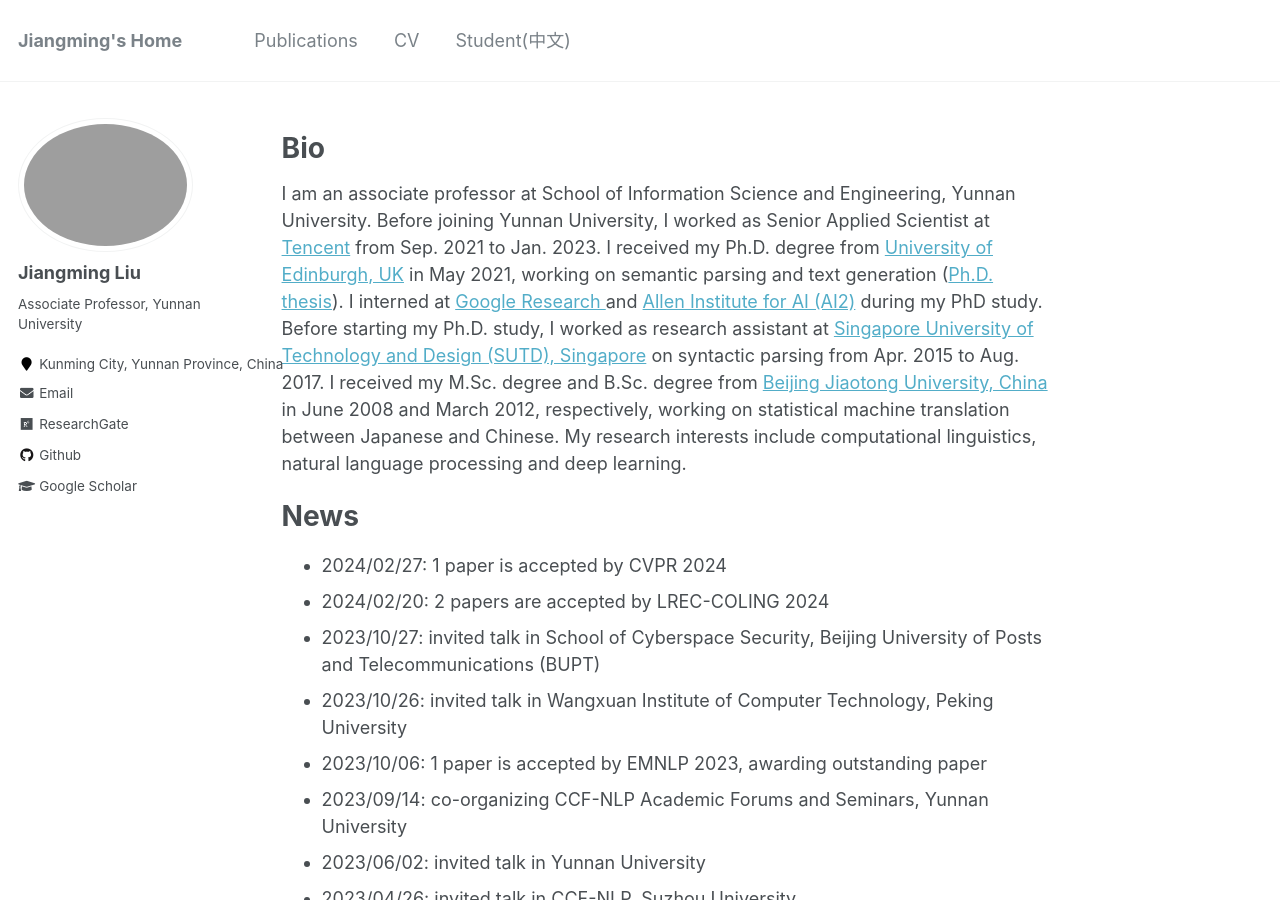
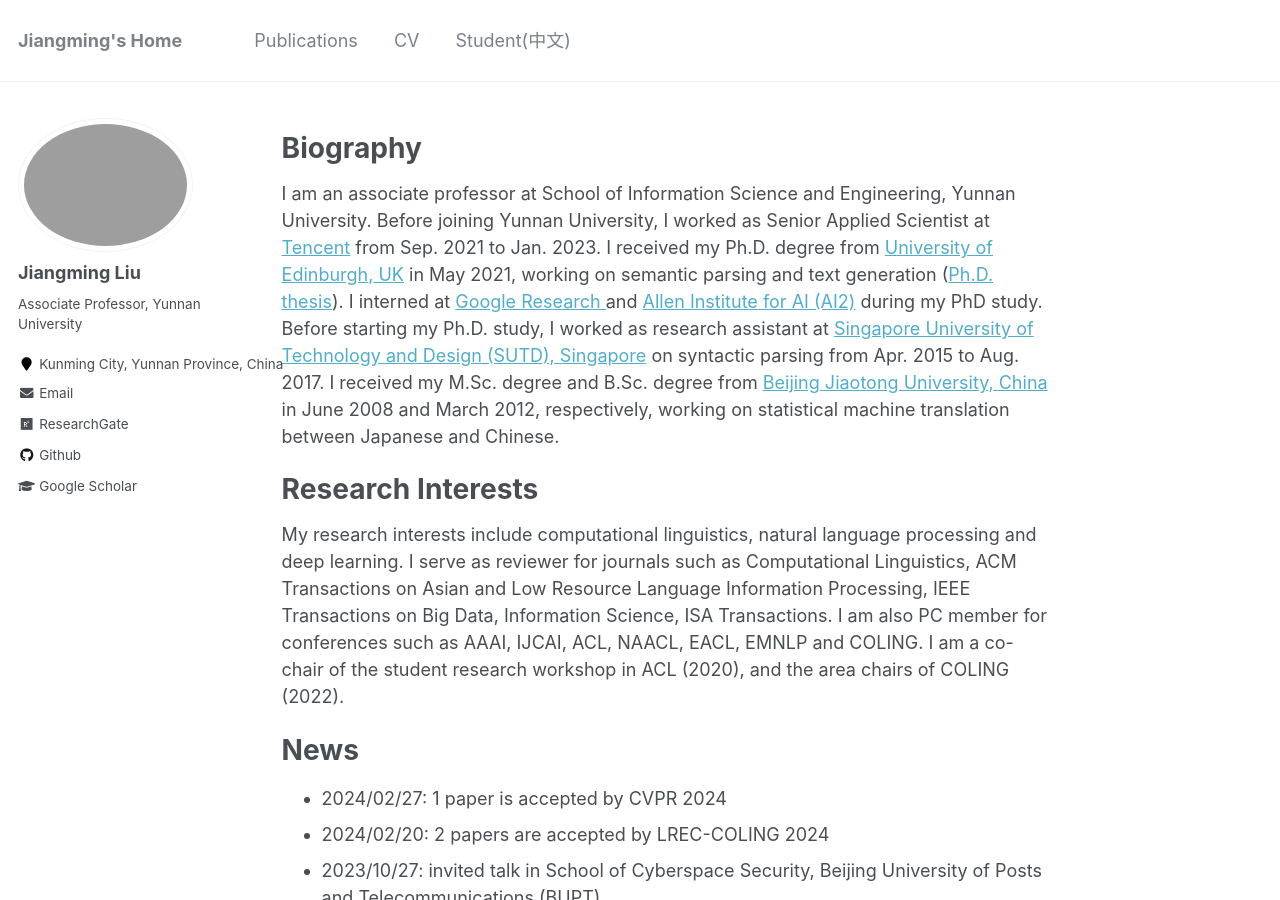
Before and after one commit to LeonCrashCode/LeonCrashCode.github.io, a Jekyll site: the page built from _pages/about.md, in a window 1280 px wide and 900 px high. Built offline with Jekyll 4.4.1, drawn with Linux system fonts in a browser that asks for light colours.

Commit message:
Update about.md

```diff
--- a/_pages/about.md
+++ b/_pages/about.md
@@ -8,9 +8,13 @@ redirect_from:
   - /about.html
 ---
 
-Bio
+Biography
 ======
-I am an associate professor at School of Information Science and Engineering, Yunnan University. Before joining Yunnan University, I worked as Senior Applied Scientist at <a href="https://www.tencent.com/en-us/">Tencent</a> from Sep. 2021 to Jan. 2023. I received my Ph.D. degree from <a href="https://www.ed.ac.uk/">University of Edinburgh, UK</a> in May 2021, working on semantic parsing and text generation (<a href="https://era.ed.ac.uk/handle/1842/37936">Ph.D. thesis</a>). I interned at <a href="https://research.google/"> Google Research </a> and <a href="https://allenai.org/"> Allen Institute for AI (AI2)</a> during my PhD study. Before starting my Ph.D. study, I worked as research assistant at <a href="https://www.sutd.edu.sg/">Singapore University of Technology and Design (SUTD), Singapore</a> on syntactic parsing from Apr. 2015 to Aug. 2017. I received my M.Sc. degree and B.Sc. degree from <a href="https://www.bjtu.edu.cn/">Beijing Jiaotong University, China</a> in June 2008 and March 2012, respectively, working on statistical machine translation between Japanese and Chinese. My research interests include computational linguistics, natural language processing and deep learning.
+I am an associate professor at School of Information Science and Engineering, Yunnan University. Before joining Yunnan University, I worked as Senior Applied Scientist at <a href="https://www.tencent.com/en-us/">Tencent</a> from Sep. 2021 to Jan. 2023. I received my Ph.D. degree from <a href="https://www.ed.ac.uk/">University of Edinburgh, UK</a> in May 2021, working on semantic parsing and text generation (<a href="https://era.ed.ac.uk/handle/1842/37936">Ph.D. thesis</a>). I interned at <a href="https://research.google/"> Google Research </a> and <a href="https://allenai.org/"> Allen Institute for AI (AI2)</a> during my PhD study. Before starting my Ph.D. study, I worked as research assistant at <a href="https://www.sutd.edu.sg/">Singapore University of Technology and Design (SUTD), Singapore</a> on syntactic parsing from Apr. 2015 to Aug. 2017. I received my M.Sc. degree and B.Sc. degree from <a href="https://www.bjtu.edu.cn/">Beijing Jiaotong University, China</a> in June 2008 and March 2012, respectively, working on statistical machine translation between Japanese and Chinese.
+
+Research Interests
+======
+My research interests include computational linguistics, natural language processing and deep learning. I serve as reviewer for journals such as Computational Linguistics, ACM Transactions on Asian and Low Resource Language Information Processing, IEEE Transactions on Big Data, Information Science, ISA Transactions. I am also PC member for conferences such as AAAI, IJCAI, ACL, NAACL, EACL, EMNLP and COLING. I am a co-chair of the student research workshop in ACL (2020), and the area chairs of COLING (2022).
 
 News
 ======
```
